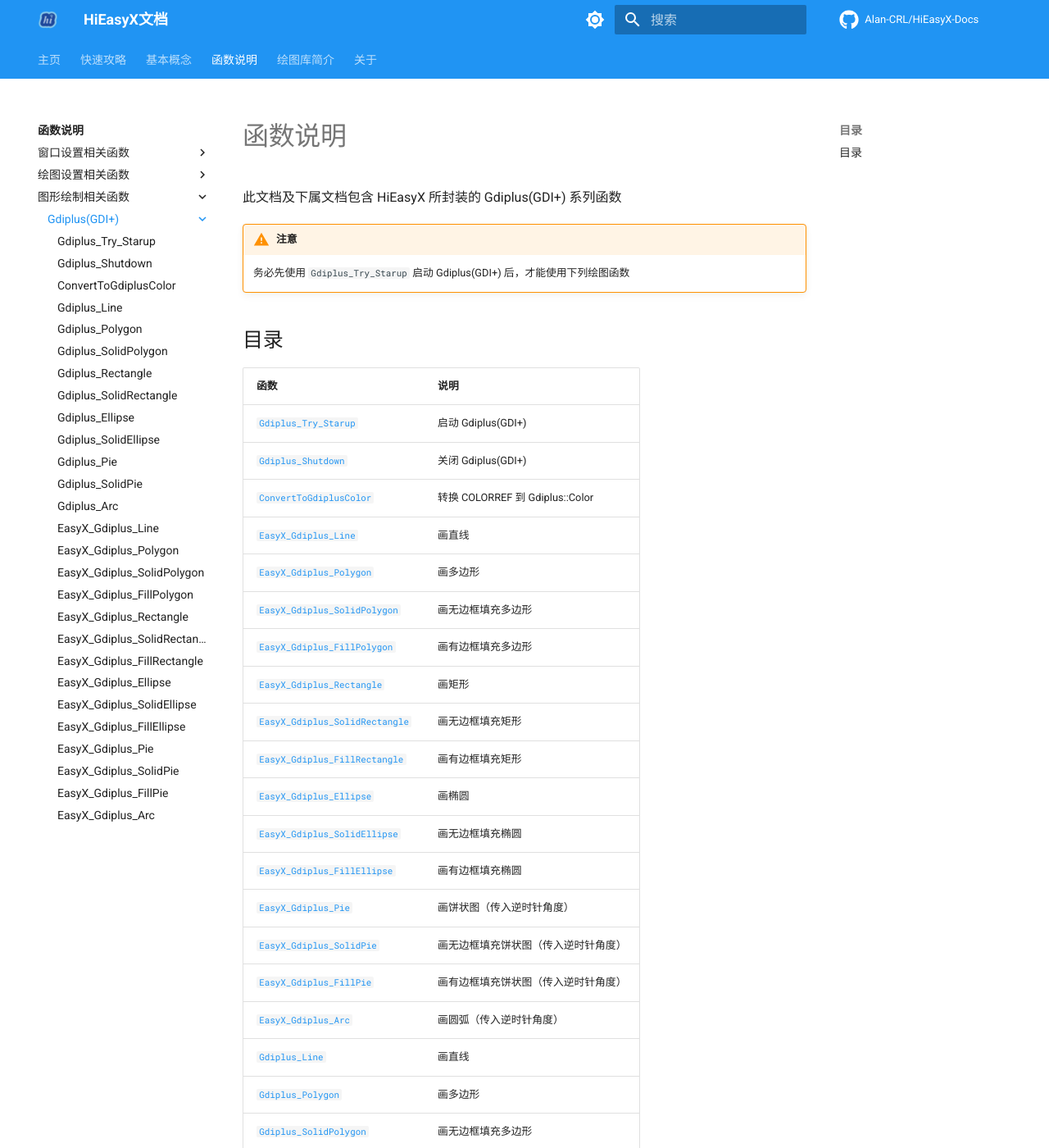
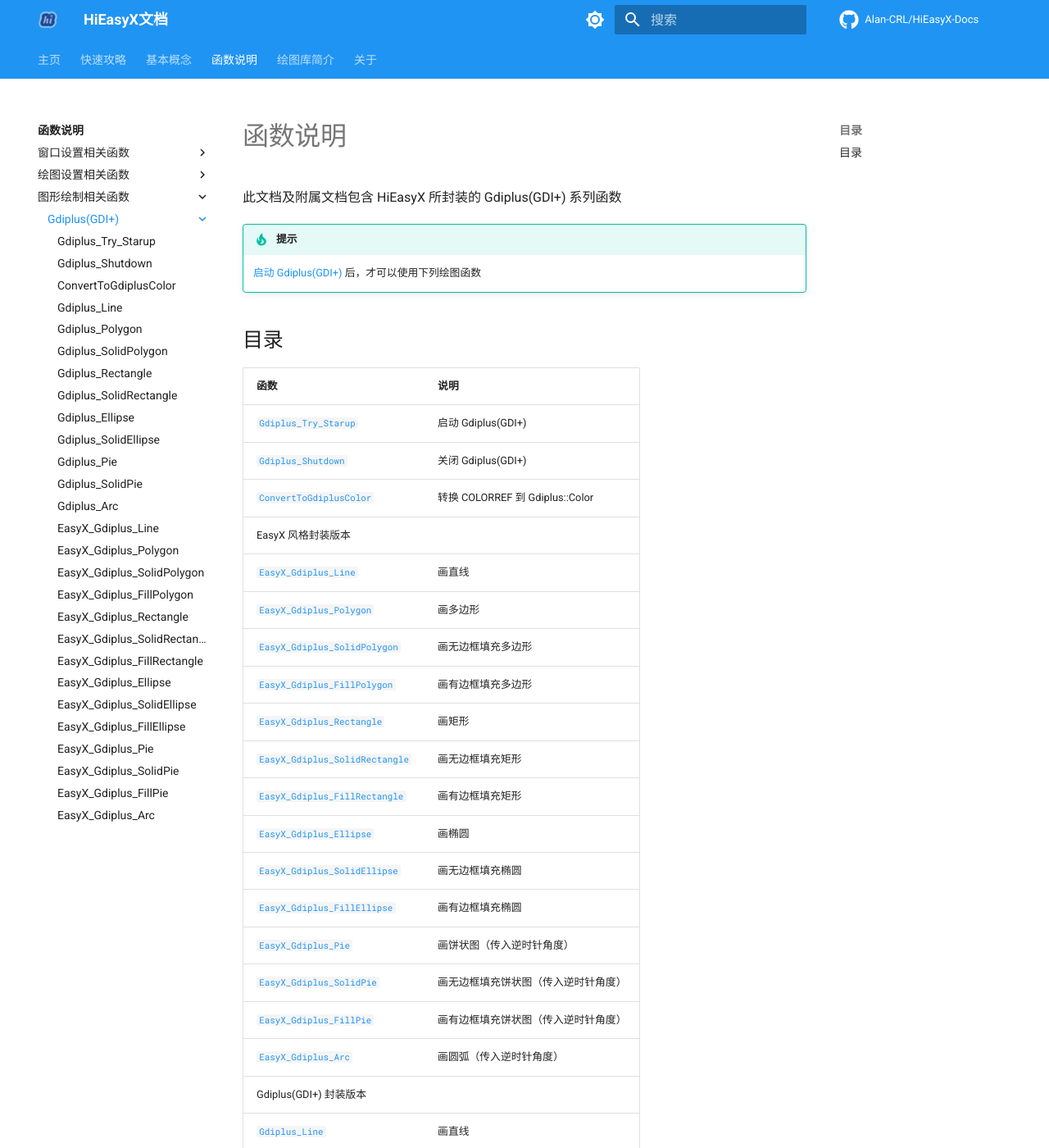
Before and after one commit to Alan-CRL/HiEasyX-Docs, an MkDocs documentation site: the page built from docs/function/graphical/Gdiplus/index.md, in a window 1280 px wide and 1400 px high. Shown: the whole window at 82% size. Built offline with MkDocs 1.6.1 and Material for MkDocs 9.7.7, drawn with Linux system fonts in a browser that asks for light colours; comment, search, counter and statistics services are not loaded; old or Windows-style settings are respelled for this version of MkDocs.

Commit message:
Ver 20230114.02R2

```diff
--- a/docs/function/graphical/Gdiplus/index.md
+++ b/docs/function/graphical/Gdiplus/index.md
@@ -4,10 +4,10 @@
 
 # 函数说明
 
-此文档及下属文档包含 HiEasyX 所封装的 Gdiplus(GDI+) 系列函数
+此文档及附属文档包含 HiEasyX 所封装的 Gdiplus(GDI+) 系列函数
 
-!!! warning "注意"
-    务必先使用 `Gdiplus_Try_Starup` 启动 Gdiplus(GDI+) 后，才能使用下列绘图函数
+!!! tip "提示"
+    [启动 Gdiplus(GDI+)](Gdiplus_Try_Starup.md) 后，才可以使用下列绘图函数
 
 ## 目录
 
@@ -16,6 +16,7 @@
 | [`Gdiplus_Try_Starup`](Gdiplus_Try_Starup.md) | 启动 Gdiplus(GDI+) |
 | [`Gdiplus_Shutdown`](Gdiplus_Shutdown.md) | 关闭 Gdiplus(GDI+) |
 | [`ConvertToGdiplusColor`](ConvertToGdiplusColor.md) | 转换 COLORREF 到 Gdiplus::Color |
+| EasyX 风格封装版本 |
 | [`EasyX_Gdiplus_Line`](EasyX_Gdiplus_Line.md) | 画直线 |
 | [`EasyX_Gdiplus_Polygon`](EasyX_Gdiplus_Polygon.md) | 画多边形 |
 | [`EasyX_Gdiplus_SolidPolygon`](EasyX_Gdiplus_SolidPolygon.md) | 画无边框填充多边形 |
@@ -30,6 +31,7 @@
 | [`EasyX_Gdiplus_SolidPie`](EasyX_Gdiplus_SolidPie.md) | 画无边框填充饼状图（传入逆时针角度） |
 | [`EasyX_Gdiplus_FillPie`](EasyX_Gdiplus_FillPie.md) | 画有边框填充饼状图（传入逆时针角度） |
 | [`EasyX_Gdiplus_Arc`](EasyX_Gdiplus_Arc.md) | 画圆弧（传入逆时针角度） |
+| Gdiplus(GDI+) 封装版本 |
 | [`Gdiplus_Line`](Gdiplus_Line.md) | 画直线 |
 | [`Gdiplus_Polygon`](Gdiplus_Polygon.md) | 画多边形 |
 | [`Gdiplus_SolidPolygon`](Gdiplus_SolidPolygon.md) | 画无边框填充多边形 |
```
Also changed, not shown: docs/about/about-website.md (+1 -1 lines), docs/function/graphical/Gdiplus/Gdiplus_Shutdown.md (+2 -7 lines), docs/function/graphical/Gdiplus/Gdiplus_Try_Starup.md (+2 -7 lines), site/about/about-website.html, site/function/graphical/Gdiplus/Gdiplus_Shutdown.html, site/function/graphical/Gdiplus/Gdiplus_Try_Starup.html, site/function/graphical/Gdiplus/index.html, site/search/search_index.js, site/search/search_index.json, 1 other file.
